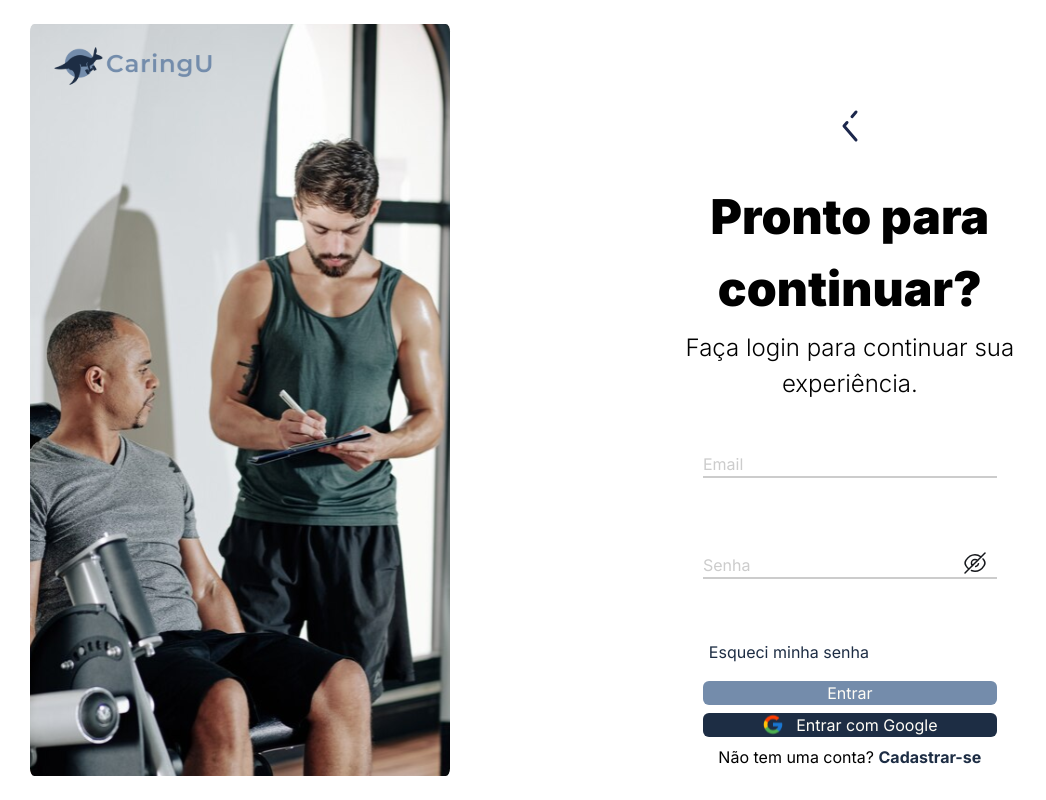
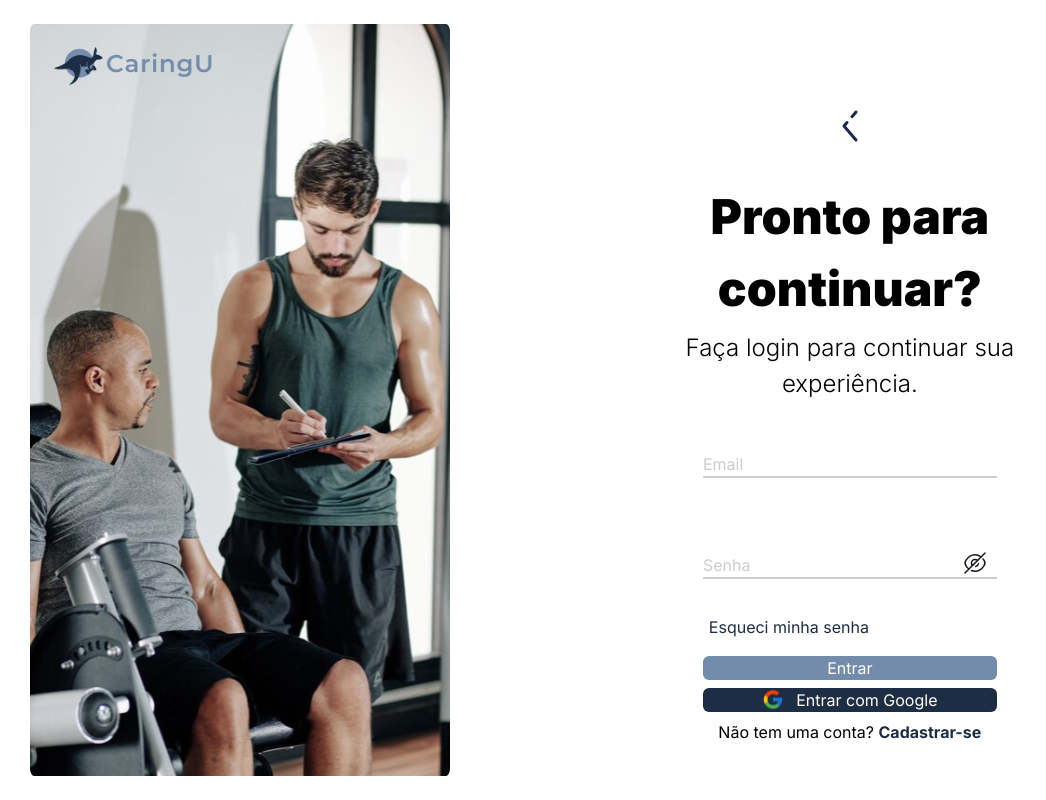
Before and after one commit to VitalisTech-Brasil/caringu-frontend, a React (Vite) app: page /login in a window 1280 px wide. Shown: the whole page, without its empty margins (0-1046 px from the left). Built offline with nearby package versions, Linux system fonts and the light colour scheme.

Commit message:
fix: ajustando estilo do input

```diff
--- a/src/styles/global.css
+++ b/src/styles/global.css
@@ -37,7 +37,7 @@ body {
 
 .input-container {
   position: relative;
-  margin: 50px auto 25px 0;
+  margin: 50px auto 0px 0;
 }
 
 .input-container input[type="text"],
```
